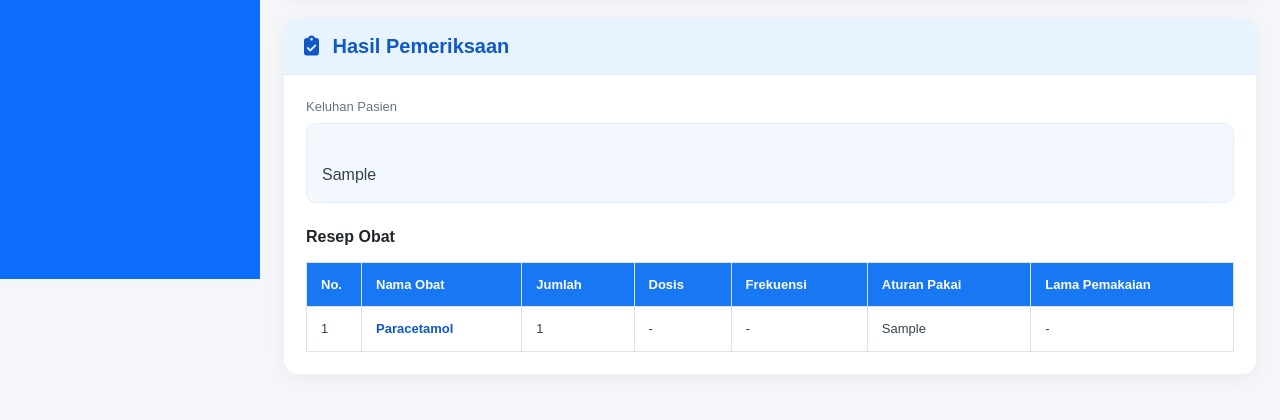
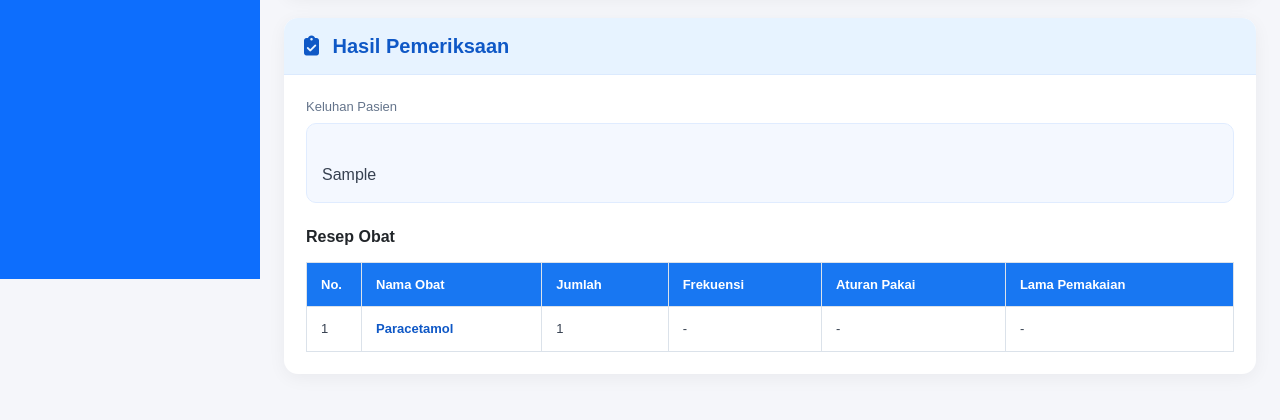
Before and after one commit to vinamey/manajemen_rs, a Laravel app: page /pemeriksaan-dokter/1 in a window 1280 px wide. Shown: the part 521-941 px from the top of the page. Run offline with Laravel 12, Linux system fonts and the light colour scheme; a user stored in the database is signed in; data comes from the database, SQL or seed files in the repository; tables that the repository leaves empty hold one stand-in row (values such as "Sample post"); parts of the project's set-up code (start-up, migrations or seed data) failed here and were passed over; some libraries are stand-ins or nearby versions.

Commit message:
menghapus kolom dosis

```diff
--- a/resources/views/pemeriksaan-dokter/show.blade.php
+++ b/resources/views/pemeriksaan-dokter/show.blade.php
@@ -251,7 +251,6 @@
                             <th style="width: 55px;">No.</th>
                             <th>Nama Obat</th>
                             <th>Jumlah</th>
-                            <th>Dosis</th>
                             <th>Frekuensi</th>
                             <th>Aturan Pakai</th>
                             <th>Lama Pemakaian</th>
@@ -259,11 +258,12 @@
                     </thead>
 
                     <tbody>
+
+
                         @forelse($daftarObat as $index => $obat)
                             @php
                                 $teksAturan = $obat->pivot->aturan_pakai ?? '';
 
-                                $dosis = '-';
                                 $frekuensi = '-';
                                 $aturanPakai = '-';
                                 $lama = '-';
@@ -273,16 +273,12 @@
                                 foreach ($bagianAturan as $bagian) {
                                     $bagian = trim($bagian);
 
-                                    if (stripos($bagian, 'Dosis:') === 0) {
-                                        $dosis = trim(substr($bagian, strlen('Dosis:')));
-                                    } elseif (stripos($bagian, 'Frekuensi:') === 0) {
+                                    if (stripos($bagian, 'Frekuensi:') === 0) {
                                         $frekuensi = trim(substr($bagian, strlen('Frekuensi:')));
                                     } elseif (stripos($bagian, 'Aturan:') === 0) {
                                         $aturanPakai = trim(substr($bagian, strlen('Aturan:')));
                                     } elseif (stripos($bagian, 'Lama:') === 0) {
                                         $lama = trim(substr($bagian, strlen('Lama:')));
-                                    } elseif ($bagian !== '') {
-                                        $aturanPakai = $bagian;
                                     }
                                 }
 
@@ -295,6 +291,8 @@
                                 }
                             @endphp
 
+
+
                             <tr>
                                 <td>{{ $index + 1 }}</td>
 
@@ -304,7 +302,6 @@
 
                                 <td>{{ $obat->pivot->nilai ?? '-' }}</td>
 
-                                <td>{{ $dosis }}</td>
 
                                 <td>{{ $frekuensi }}</td>
 
```
Also changed, not shown: resources/views/pemeriksaan-dokter/edit.blade.php (+11 -8 lines).
